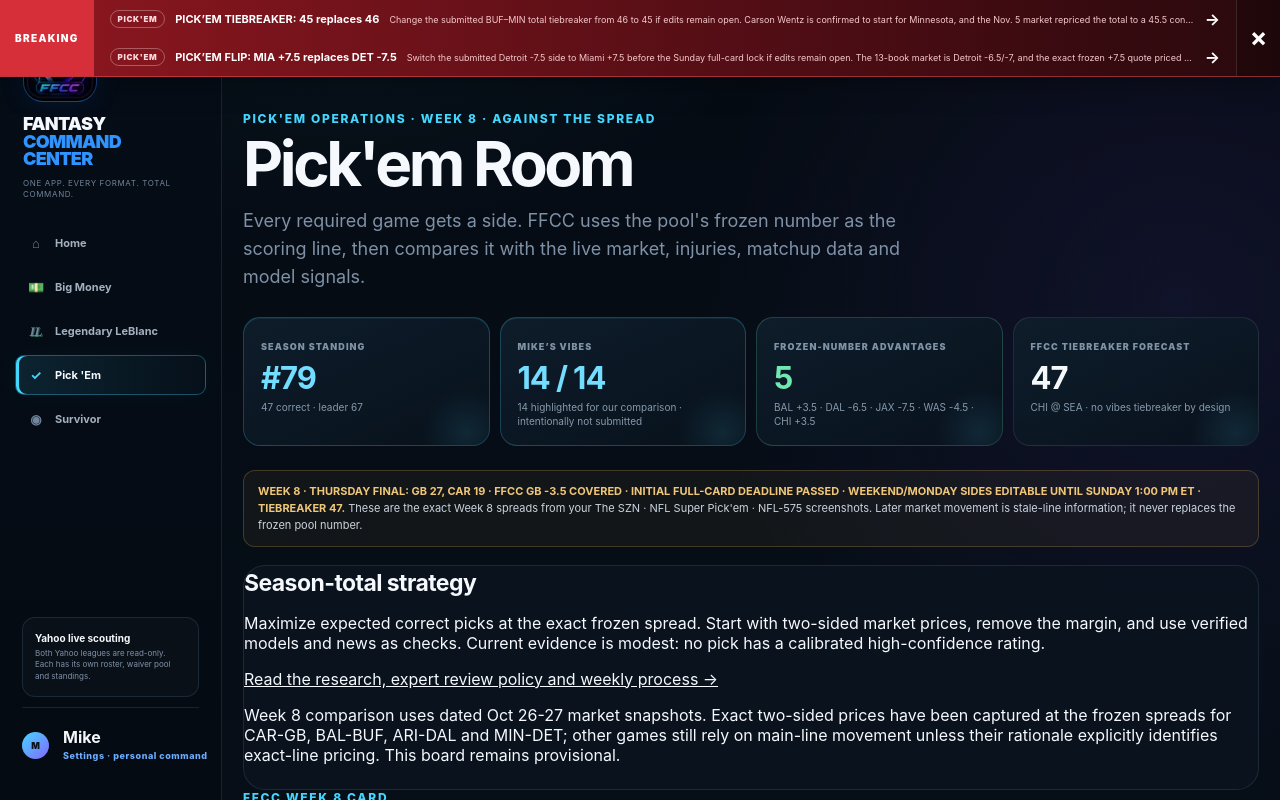
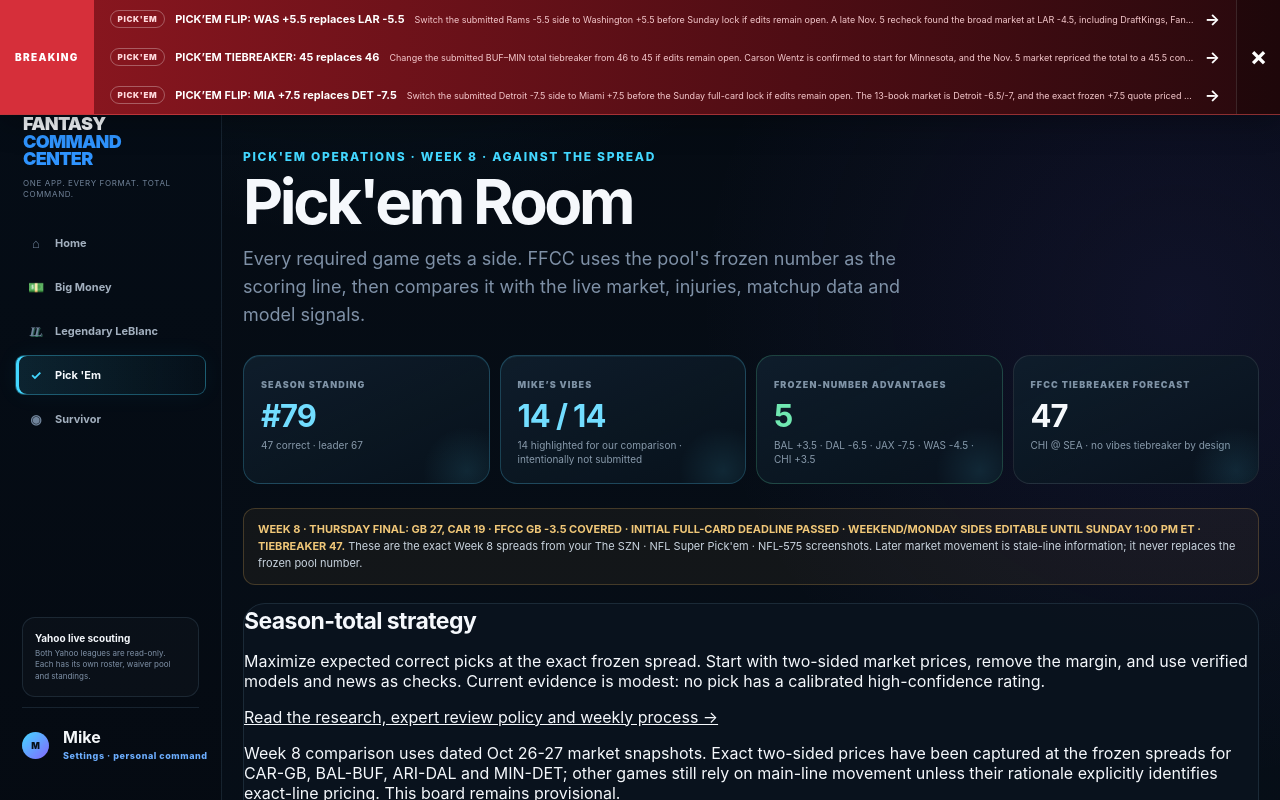
Before and after one commit to TipsyAntler/fantasy-command-center, a Next.js app: page /pickem in a window 1280 px wide. Shown: the top 800 px of the page. Built offline with nearby package versions, Linux system fonts and the light colour scheme.

Commit message:
Add Week 9 WAS over LAR pickem flip

```diff
--- a/data/actionable-alerts.ts
+++ b/data/actionable-alerts.ts
@@ -21,6 +21,7 @@ export function isActionableBreakingAlert(alert: ActionableAlert): boolean {
 }
 
 export const actionableAlerts: ActionableAlert[] = [
+  { id:"2026-w9-pickem-was-over-lar-flip-1105-2042", category:"Pick'em", headline:"PICK’EM FLIP: WAS +5.5 replaces LAR -5.5", detail:"Switch the submitted Rams -5.5 side to Washington +5.5 before Sunday lock if edits remain open. A late Nov. 5 recheck found the broad market at LAR -4.5, including DraftKings, FanDuel, BetMGM, Caesars and the consensus board; only one reviewed book remained at -5.5. The pool therefore gives Washington roughly one point beyond consensus. Evidence label: frozen-number advantage with uncalibrated size. This updates FFCC advice only and does not change The SZN entry.", href:"/pickem#lar-was", active:true, pushRevision:"w9-was-over-lar-frozen-point-1105-2042" },
   { id:"2026-w9-bm-add-worthy-drop-knight-1104-1920", category:"Fantasy", headline:"RETRACTED: Worthy for Knight", detail:"Retracted Nov. 5 after an adversarial opportunity-cost review. Worthy’s high snap share has not translated into dependable volume after Rashee Rice returned, while Knight retains a plausible Arizona workload path once he clears concussion protocol with Jeremiyah Love on IR. Hold Bam Knight. Advice only; no claim, add, or drop was submitted.", href:"/big-money", active:false, pushRevision:"bm-worthy-knight-retracted-1105" },
   { id:"2026-w9-pickem-tiebreak-45-over-46-1105-1730", category:"Pick'em", headline:"PICK’EM TIEBREAKER: 45 replaces 46", detail:"Change the submitted BUF–MIN total tiebreaker from 46 to 45 if edits remain open. Carson Wentz is confirmed to start for Minnesota, and the Nov. 5 market repriced the total to a 45.5 consensus with a 44.5–46 range and under juice at several books. This updates FFCC advice only and does not change The SZN entry.", href:"/pickem", active:true, pushRevision:"w9-tiebreak-45-over-46-wentz-1105-1730" },
   { id:"2026-w9-pickem-mia-over-det-flip-1104-1538", category:"Pick'em", headline:"PICK’EM FLIP: MIA +7.5 replaces DET -7.5", detail:"Switch the submitted Detroit -7.5 side to Miami +7.5 before the Sunday full-card lock if edits remain open. The 13-book market is Detroit -6.5/-7, and the exact frozen +7.5 quote priced Miami -122 versus Detroit +117; evidence label: frozen-number advantage with uncalibrated size. This updates FFCC advice only and does not change The SZN entry.", href:"/pickem#det-mia", active:true, pushRevision:"w9-mia-over-det-frozen-seven-hook-1104-1538" },
```
